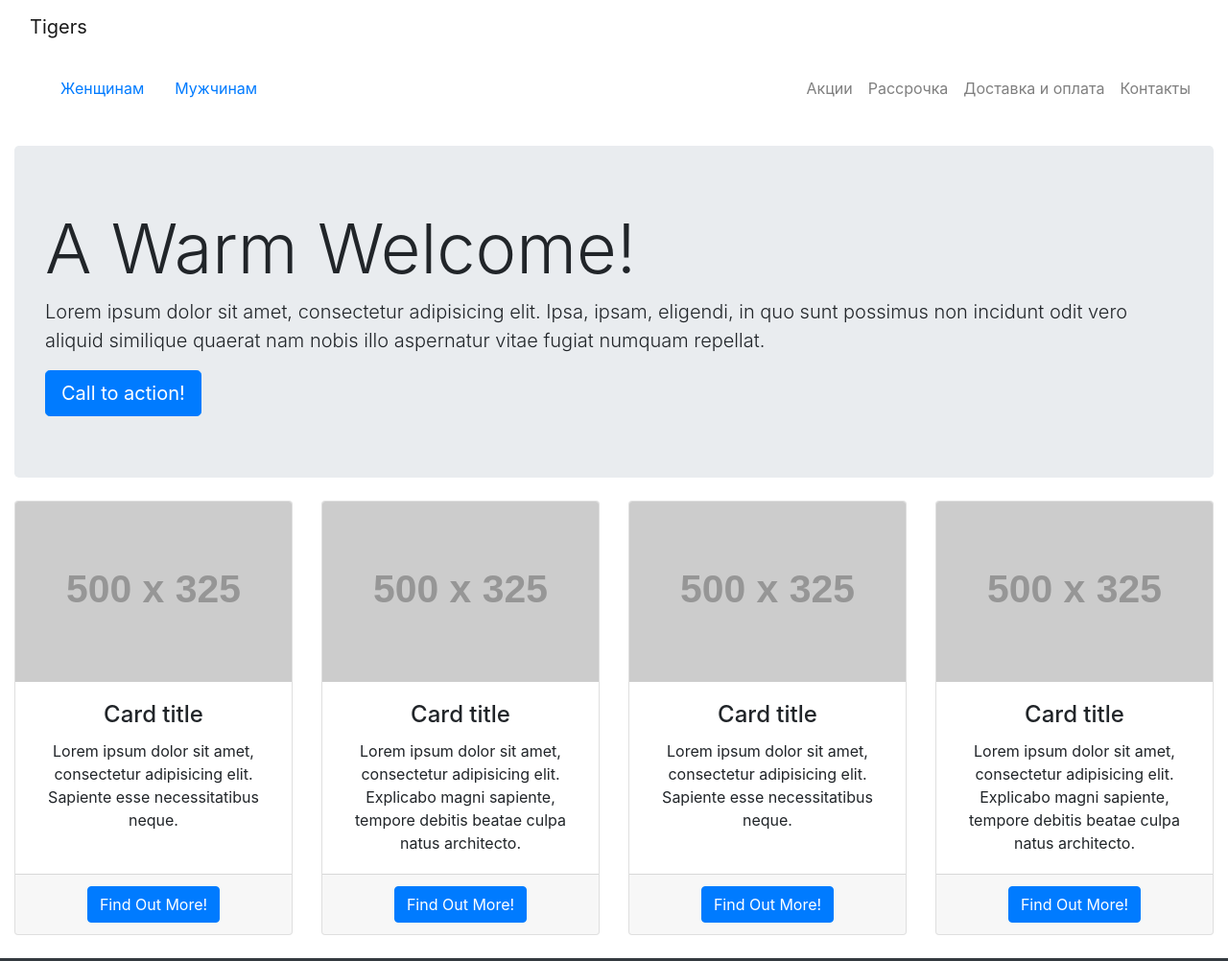
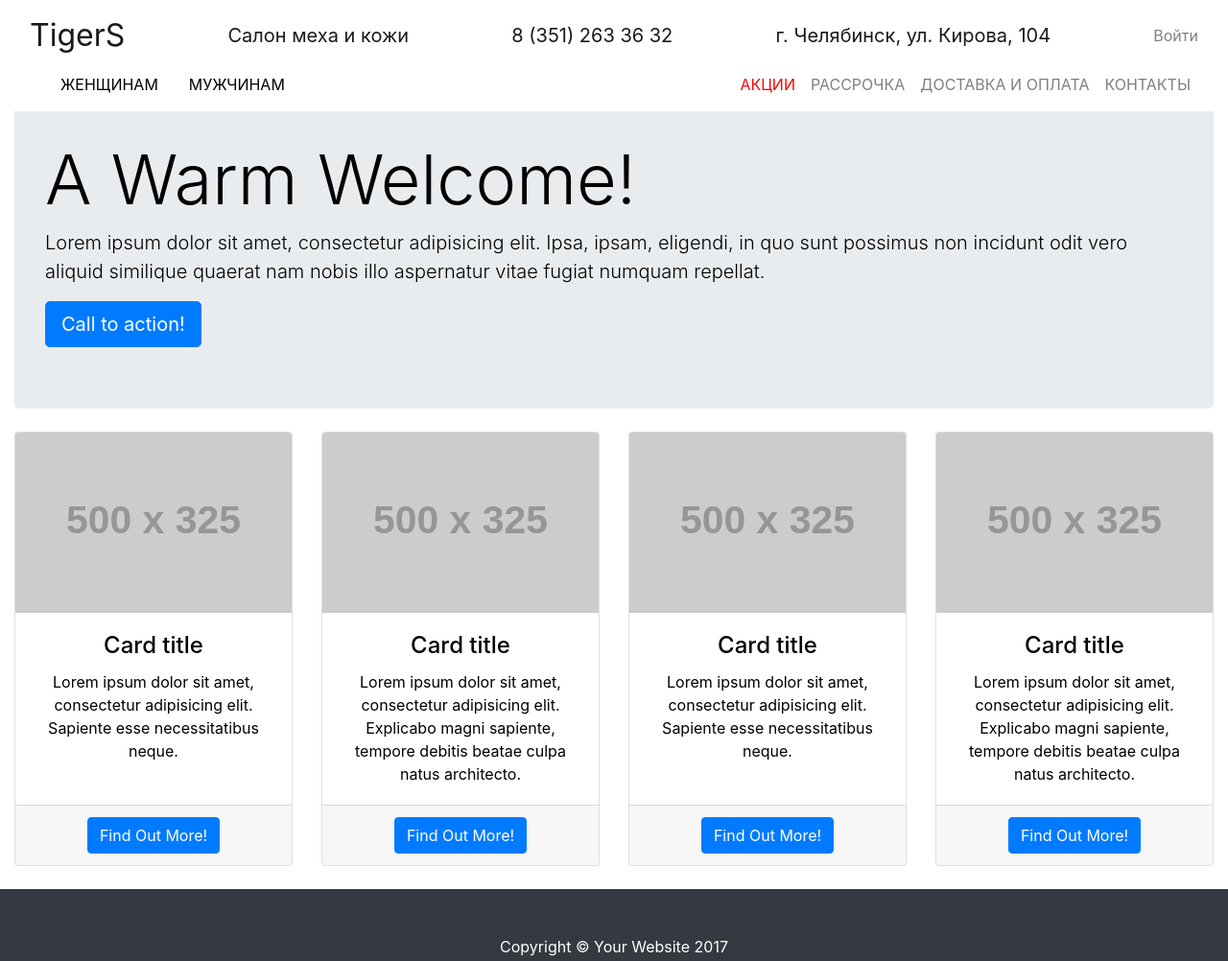
Before and after one commit to usermuser/tigers_template, a website: page index.html in a window 1280 px wide. Shown: the top 1002 px of the page at 96% size. Drawn offline with nearby package versions, Linux system fonts and the light colour scheme; placeholder pictures from the web are drawn by us.

Commit message:
added address and phone number

```diff
--- a/css/tigers-features.css
+++ b/css/tigers-features.css
@@ -6,19 +6,73 @@
 
 body {
   padding-top: 54px;
+  color: black;
 }
 
-@media (min-width: 576px) {
+.fixed-second {
+	position: fixed;
+	line-height: 0.5;
+	top: 60px;
+	min-width: 100%;
+	z-index: 1030;
+}
+
+a {
+	color: black;
+}
+a:hover {
+	color:goldenrod;
+}
+#logo {
+	font-size: 24pt;
+}
+@media (max-width: 320px) {
+  .container {
+	  /*max-width: 540px;*/
+	min-width: 100%;
+
+  }
+  .navbar {
+	  padding: 0;
+  }
+  #description {
+	  display: none;
+  }
+  #logo {
+	  padding: 0.5rem;
+  }
+  #address {
+	  display: none;
+  }
+  #menulogin {
+	  display: block;
+  }
+}
+@media (max-width: 992px) {
+  #menulogin {
+	  display: block;
+  }
+  #login {
+	  display: none;
+  }
+  }
+@media (min-width: 160px) and (max-width: 768px) {
   .container {
 	  /*max-width: 540px;*/
 	min-width: 100%;
   }
+  #address {
+	  display: none;
+  }
 }
-
 @media (min-width: 768px) {
   .container {
 	  /*max-width: 720px;*/
 	min-width: 100%;
+	}
+  #address {
+	  display: block;
+  }
 
 }
 
@@ -30,6 +84,12 @@ body {
 	  /*max-width: 960px;*/
 	min-width: 100%;
   }
+  #address {
+	  display: block;
+  }
+  #menulogin {
+	  display: none;
+  }
 }
 
 @media (min-width: 1200px) {
@@ -37,17 +97,16 @@ body {
 	  /*max-width: 1140px;*/
 	  min-width: 100%;
   }
+  #address {
+	  display: block;
+  }
 }
-
 
 
 .card {
   height: 100%;
 }
 
-#navbarMenu1 {
-	color: rgba(0,0,0,.5)
+.navbar-text {
+	color: black;
 }
-#navbarMenu2 .nav-link {
-text-align: right;
-}
--- a/index.html
+++ b/index.html
@@ -8,11 +8,12 @@
     <meta name="description" content="">
     <meta name="author" content="TT Webstudio">
 
-    <title>Tigers - Интернет-магазин кожи и меха</title>
+    <title>Салон меха и кожи Tigers - Официалный сайт. Интернет-магазин.</title>
 
     <!-- Bootstrap core CSS -->
 	<!--<link href="vendor/bootstrap/css/bootstrap.min.css" rel="stylesheet">-->
-	<link rel="stylesheet" href="https://maxcdn.bootstrapcdn.com/bootstrap/4.0.0-beta.2/css/bootstrap.min.css" integrity="sha384-PsH8R72JQ3SOdhVi3uxftmaW6Vc51MKb0q5P2rRUpPvrszuE4W1povHYgTpBfshb" crossorigin="anonymous">
+	<!--<link rel="stylesheet" href="https://maxcdn.bootstrapcdn.com/bootstrap/4.0.0-beta.2/css/bootstrap.min.css" integrity="sha384-PsH8R72JQ3SOdhVi3uxftmaW6Vc51MKb0q5P2rRUpPvrszuE4W1povHYgTpBfshb" crossorigin="anonymous">-->
+	<link rel="stylesheet" href="vendor/bootstrap/css/bootstrap.css">
     <!-- Custom styles for this template -->
     <link href="css/tigers-features.css" rel="stylesheet">
 
@@ -23,40 +24,46 @@
     <!-- Navigation -->
     <nav class="navbar navbar-expand-lg navbar-light bg-white fixed-top">
       <div class="container">
-        <a class="navbar-brand" href="#">Tigers</a>
+        <a class="navbar-brand" id="logo" href="#">TigerS</a>
+        <a class="navbar-brand" id="desription" href="#">Салон меха и кожи</a>
+		<a class="navbar-brand" id="phone" href="#">8 (351) 263 36 32</a>
+        <a class="navbar-brand" id="address" href="#">г. Челябинск, ул. Кирова, 104</a>
+        <a class="navbar-text" id="login" href="#">Войти</a>
       </div>
     </nav>
 
-    <nav class="navbar navbar-expand-lg navbar-light bg-white ">
+    <nav class="navbar navbar-expand-lg navbar-light bg-white fixed-second">
       <div class="container">
 		  <!--<a class="navbar-brand" href="#">Tigers</a>-->
 		  <!--<button class="navbar-toggler" type="button" data-toggle="collapse" data-target="#navbarMenu1" aria-controls="navbarResponsive" aria-expanded="false" aria-label="Toggle navigation">-->
 			  <!--<span class="navbar-toggler-icon"></span>-->
 			  <!--</button>-->
 
-        <div class="navbar" id="navbarMenu1">
-              <a class="nav-item nav-link" href="#">Женщинам</a>
-              <a class="nav-item nav-link" href="#">Мужчинам</a>
+        <div class="navbar " id="navbarMenu1">
+              <a class="nav-item nav-link " href="#">ЖЕНЩИНАМ</a>
+              <a class="nav-item nav-link " href="#">МУЖЧИНАМ</a>
         </div>
         <button class="navbar-toggler" type="button" data-toggle="collapse" data-target="#navbarMenu2" aria-controls="navbarResponsive" aria-expanded="false" aria-label="Toggle navigation">
 			<span class="navbar-toggler-icon"></span>
         </button>
 
-
         <div class="collapse navbar-collapse" id="navbarMenu2">
-          <ul class="navbar-nav ml-auto">
-            <li class="nav-item" style="tet-align: right;">
-              <a class="nav-link" href="#">Акции
+          <ul class="navbar-nav ml-auto" style="text-align: right;">
+			  <li class="nav-item">
+              <a class="nav-link" style="color: red;" href="#">АКЦИИ
               </a>
             </li>
             <li class="nav-item">
-              <a class="nav-link" href="#">Рассрочка</a>
+              <a class="nav-link" href="#">РАССРОЧКА</a>
             </li>
             <li class="nav-item">
-              <a class="nav-link" href="#">Доставка и оплата</a>
+              <a class="nav-link" href="#">ДОСТАВКА И ОПЛАТА</a>
             </li>
             <li class="nav-item">
-              <a class="nav-link" href="#">Контакты</a>
+              <a class="nav-link" href="#">КОНТАКТЫ</a>
+            </li>
+            <li class="nav-item">
+              <a class="nav-link" id="menulogin" href="#">ВХОД</a>
             </li>
           </ul>
         </div>
```
